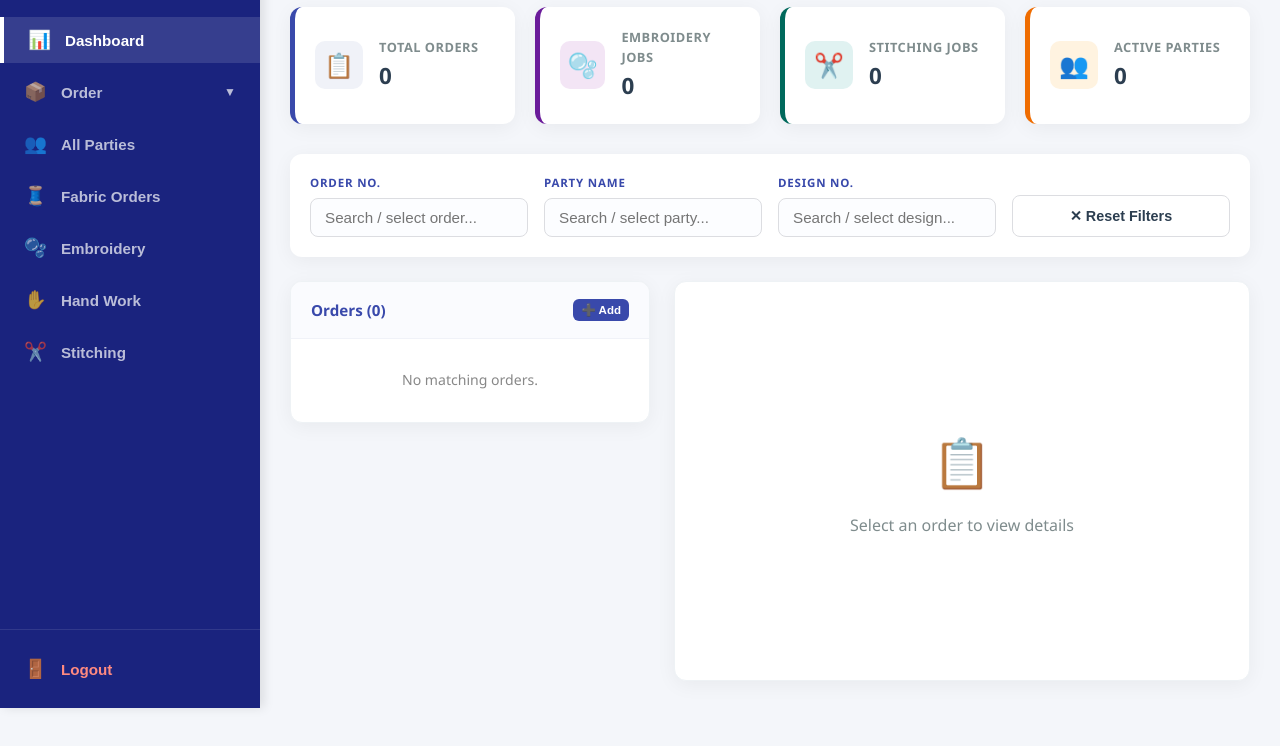
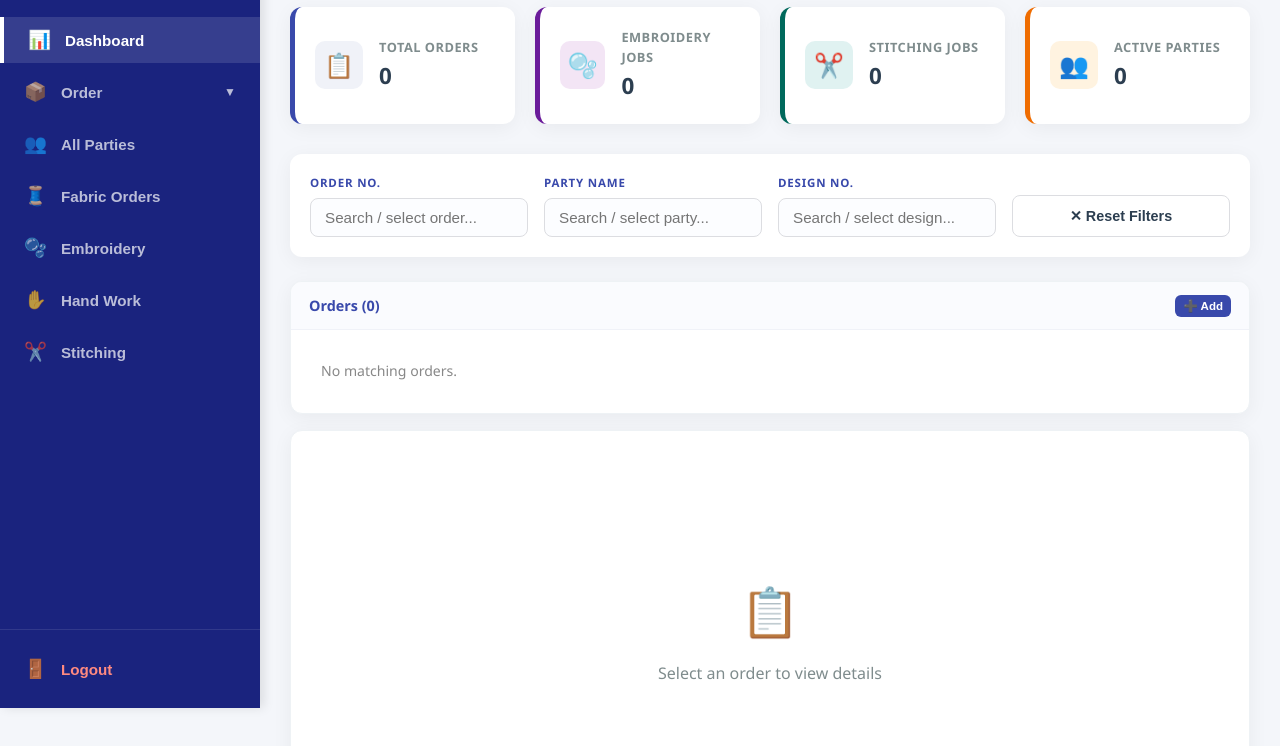
Before and after one commit to shivam-borda/orderbook1111, a website: page public/index.html in a window 1280 px wide. Shown: the part 92-838 px from the top of the page. Before the commit the page ends 803 px from the top, so only its background shows below. Drawn offline with Linux system fonts and the light colour scheme; no server answers; sample sign-in values are in the browser's storage.

Commit message:
list pages: detail panel now shows full width below the compact list strip

```diff
--- a/public/styles.css
+++ b/public/styles.css
@@ -1206,10 +1206,10 @@ th.stitching-th { background: var(--teal-light); color: var(--teal); }
    MASTER-DETAIL SPLIT LAYOUT
    ═══════════════════════════════════════════ */
 .split-layout {
-  display: grid;
-  grid-template-columns: 360px 1fr;
-  gap: 24px;
-  align-items: start;
+  display: flex;
+  flex-direction: column;
+  gap: 16px;
+  align-items: stretch;
   margin-top: 10px;
 }
 
@@ -1220,43 +1220,55 @@ th.stitching-th { background: var(--teal-light); color: var(--teal); }
   box-shadow: var(--card-shadow);
   border: 1px solid #eef2f5;
   overflow: hidden;
-  max-height: calc(100vh - 250px);
   display: flex;
   flex-direction: column;
 }
 
 .master-list-header {
-  padding: 16px 20px;
+  padding: 12px 18px;
   background: #fafbfe;
   border-bottom: 1px solid #f0f2f8;
   font-weight: 700;
-  font-size: 0.95rem;
+  font-size: 0.9rem;
   color: var(--primary);
   display: flex;
   justify-content: space-between;
   align-items: center;
+  flex-wrap: wrap;
+  gap: 8px;
 }
 
 .master-list-scroll {
-  overflow-y: auto;
-  flex: 1;
+  display: flex;
+  flex-direction: row;
+  overflow-x: auto;
+  overflow-y: hidden;
+  flex-wrap: nowrap;
+  gap: 0;
   overscroll-behavior: contain;
-}
-
-/* Master row item styling */
+  scrollbar-width: thin;
+  scrollbar-color: #dde3ef transparent;
+  max-height: 110px;
+}
+
+/* Master row item — horizontal card in top strip */
 .master-row-item {
   padding: 10px 14px;
-  border-bottom: 1px solid #f1f3f7;
+  border-right: 1px solid #f1f3f7;
+  border-bottom: none;
   cursor: pointer;
   transition: all 0.2s;
   display: flex;
   flex-direction: row;
   align-items: center;
-  gap: 12px;
+  gap: 10px;
+  flex-shrink: 0;
+  min-width: 200px;
+  max-width: 260px;
 }
 
 .master-row-item:last-child {
-  border-bottom: none;
+  border-right: none;
 }
 
 .master-row-item:hover {
@@ -1265,8 +1277,8 @@ th.stitching-th { background: var(--teal-light); color: var(--teal); }
 
 .master-row-item.active {
   background: var(--primary-light);
-  border-left: 5px solid var(--primary);
-  padding-left: 15px; /* Offset the 5px border */
+  border-top: 3px solid var(--primary);
+  padding-top: 7px;
 }
 
 .master-row-top {
@@ -1337,7 +1349,7 @@ th.stitching-th { background: var(--teal-light); color: var(--teal); }
   gap: 3px;
 }
 
-/* Detail view pane */
+/* Detail view pane — full width below the list strip */
 .detail-view-pane {
   background: #fff;
   border-radius: 12px;
@@ -1345,9 +1357,10 @@ th.stitching-th { background: var(--teal-light); color: var(--teal); }
   border: 1px solid #eef2f5;
   padding: 24px;
   min-height: 400px;
-  max-height: calc(100vh - 250px);
+  max-height: none;
   overflow-y: auto;
   overscroll-behavior: contain;
+  width: 100%;
 }
 
 .detail-view-empty {
```
